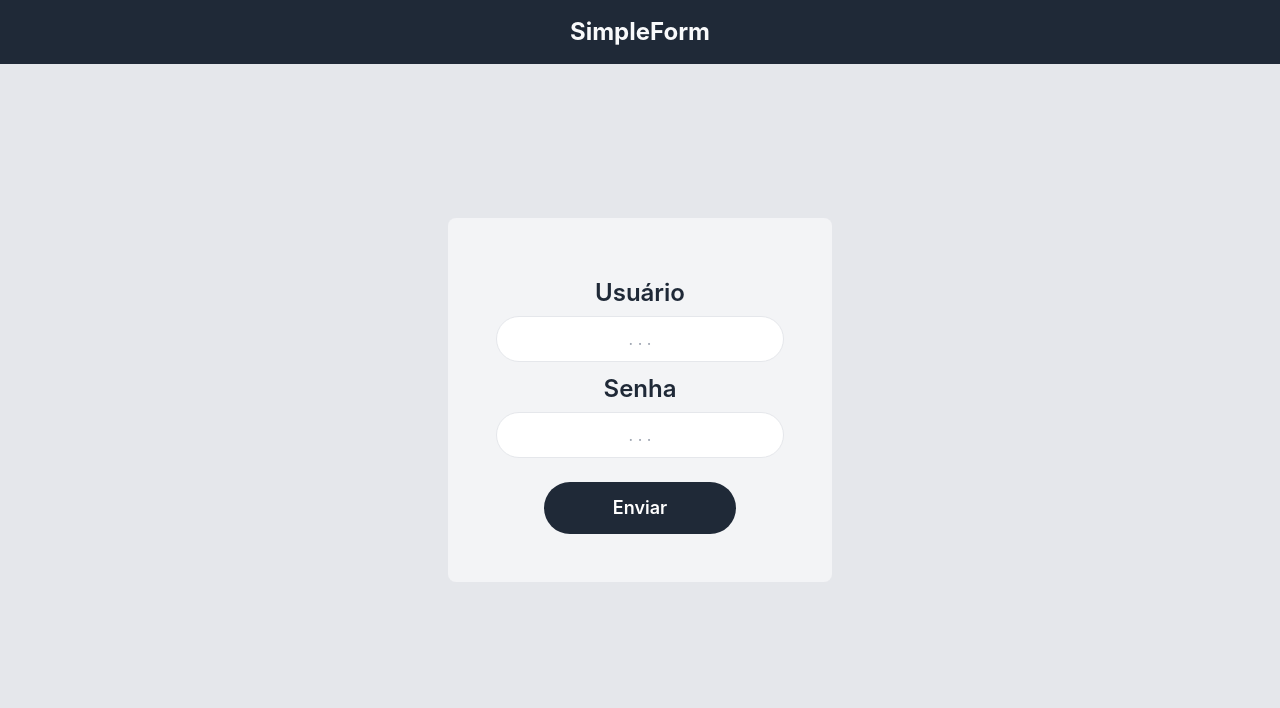
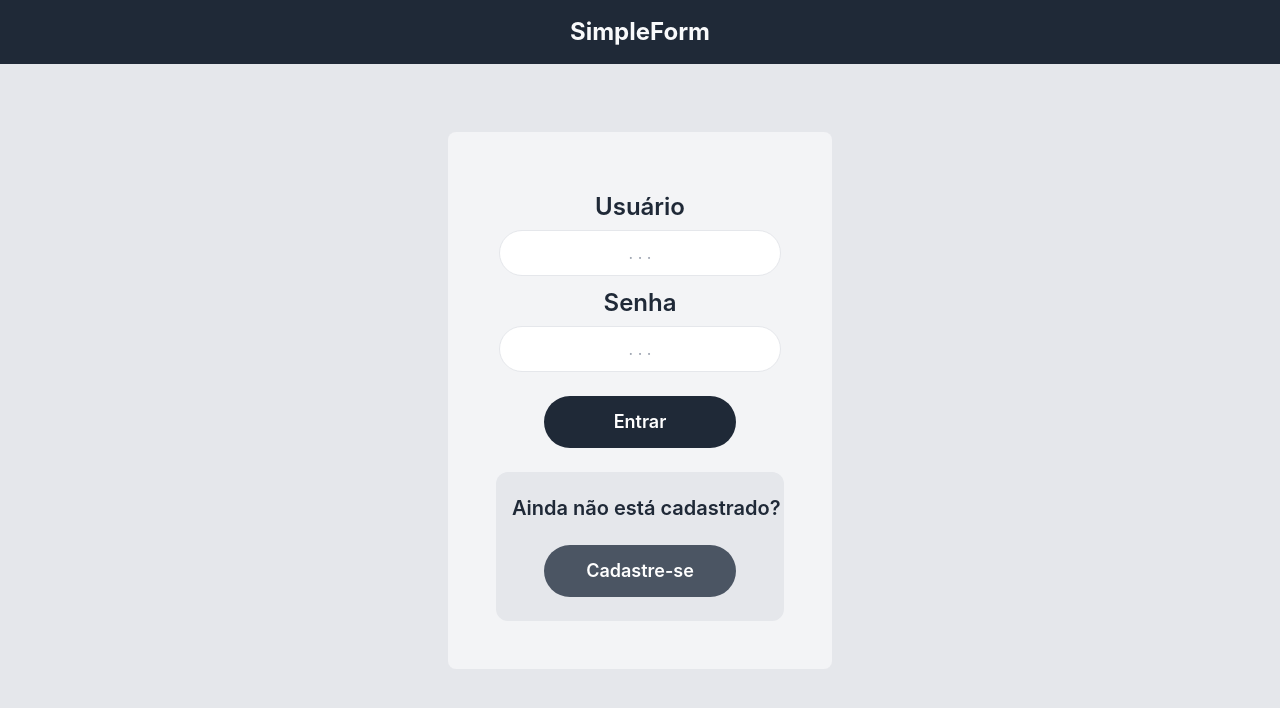
Before and after one commit to patitow/SimpleReactForm, a React (Vite) app in the folder simpleform/: page / in a window 1280 px wide. Shown: the top 708 px of the page. Built offline with nearby package versions, Linux system fonts and the light colour scheme.

Commit message:
Componentização tela de login + estilização

```diff
--- a/simpleform/index.html
+++ b/simpleform/index.html
@@ -1,10 +1,10 @@
 <!DOCTYPE html>
-<html lang="en">
+<html lang="pt-br">
   <head>
     <meta charset="UTF-8" />
     <link rel="icon" type="image/svg+xml" href="/vite.svg" />
     <meta name="viewport" content="width=device-width, initial-scale=1.0" />
-    <title>Vite + React</title>
+    <title>SimpleForm</title>
   </head>
   <body>
     <div id="root"></div>
--- /dev/null
+++ b/simpleform/src/components/Login.jsx
@@ -0,0 +1,24 @@
+import CInput from './CInput'
+
+function Login() {
+    return (
+        <>
+            <div className='w-screen h-screen flex items-center justify-center'>
+                <div className='flex flex-col items-center justify-center w-96 m-auto bg-gray-100 rounded-lg p-12'>
+                    <form className='flex flex-col items-center justify-center'>
+                        <CInput label="Usuário" type="text"></CInput>
+                        <CInput label="Senha" type="password"></CInput>
+                        <button className='rounded-full px-4 py-3 bg-gray-800 border-spacing-1 hover:scale-[1.05] duration-200 w-48 text-lg font-semibold text-white mt-6'>Entrar</button>
+                    </form>
+                    <div className='bg-gray-200 flex flex-col items-center justify-center w-full rounded-xl mt-6 px-4 py-6'>
+                        <h2 className="text-xl font-semibold leading-tight text-gray-800 text-center w-full whitespace-nowrap">Ainda não está cadastrado?</h2>
+                        <button className='rounded-full px-4 py-3 bg-gray-600 border-spacing-1 hover:scale-[1.05] duration-200 w-48 text-lg font-semibold text-white mt-6'>Cadastre-se</button>
+                    </div>
+                </div>
+
+            </div>
+        </>
+    )
+}
+
+export default Login;
--- a/simpleform/src/main.jsx
+++ b/simpleform/src/main.jsx
@@ -1,20 +1,12 @@
 import React from 'react'
 import ReactDOM from 'react-dom/client'
 import './css/index.css'
-import CInput from './components/CInput'
 import Header from './components/Header'
+import Login from './components/Login'
 
 ReactDOM.createRoot(document.getElementById('root')).render(
   <React.StrictMode>
     <Header></Header>
-    <div className='w-screen h-screen flex items-center justify-center'>
-      <form className='flex flex-col items-center justify-center w-96 m-auto bg-gray-100 rounded-lg p-12' >
-        <CInput label="Usuário" type="text"></CInput>
-        <CInput label="Senha" type="password"></CInput>
-
-
-        <button className='rounded-full px-4 py-3 bg-gray-800 border-spacing-1 hover:scale-[1.05] duration-200 w-48 text-lg font-semibold text-white mt-6'>Enviar</button>
-      </form>
-    </div>
+    <Login></Login>
   </React.StrictMode>,
 )
```
